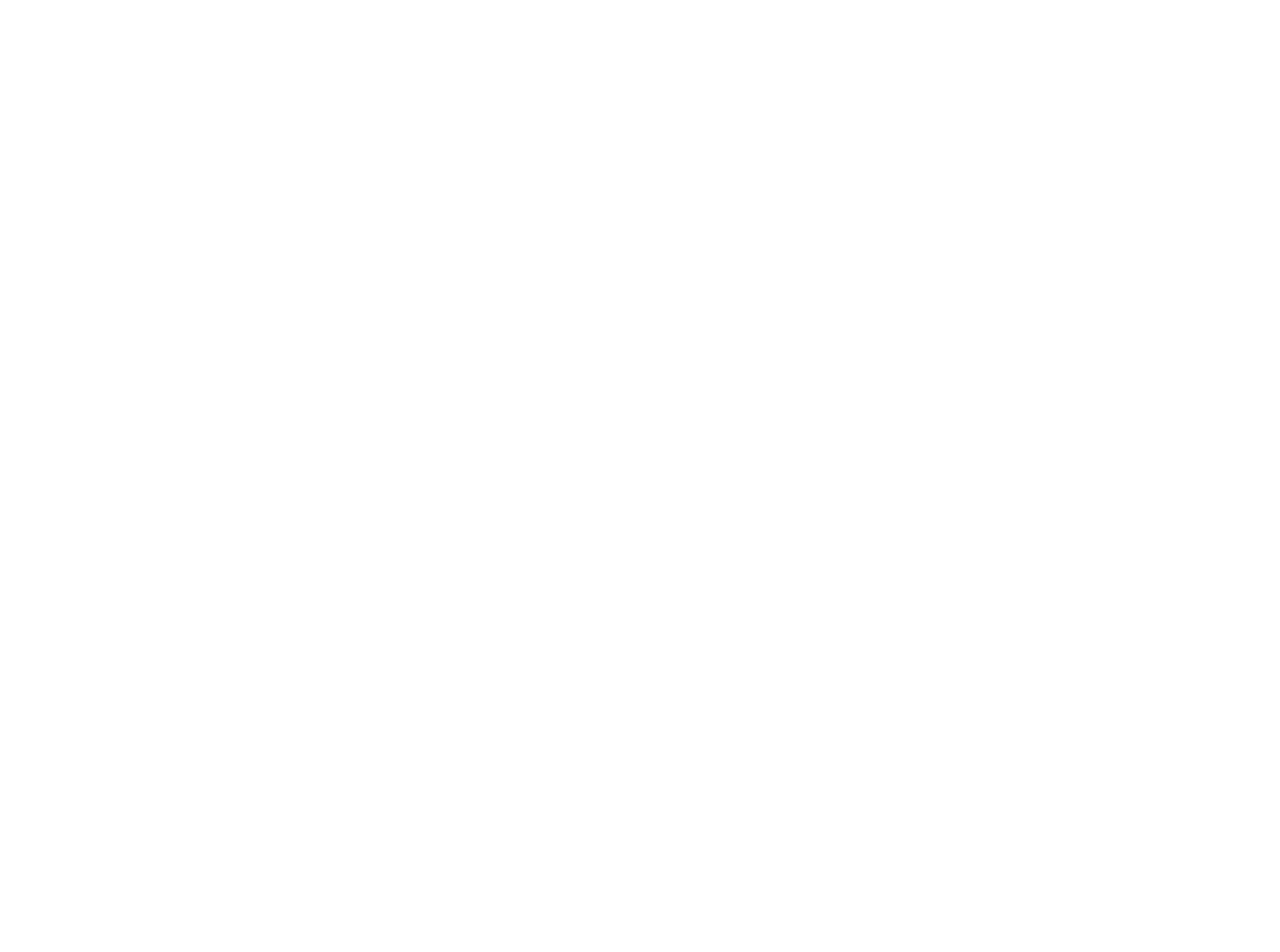
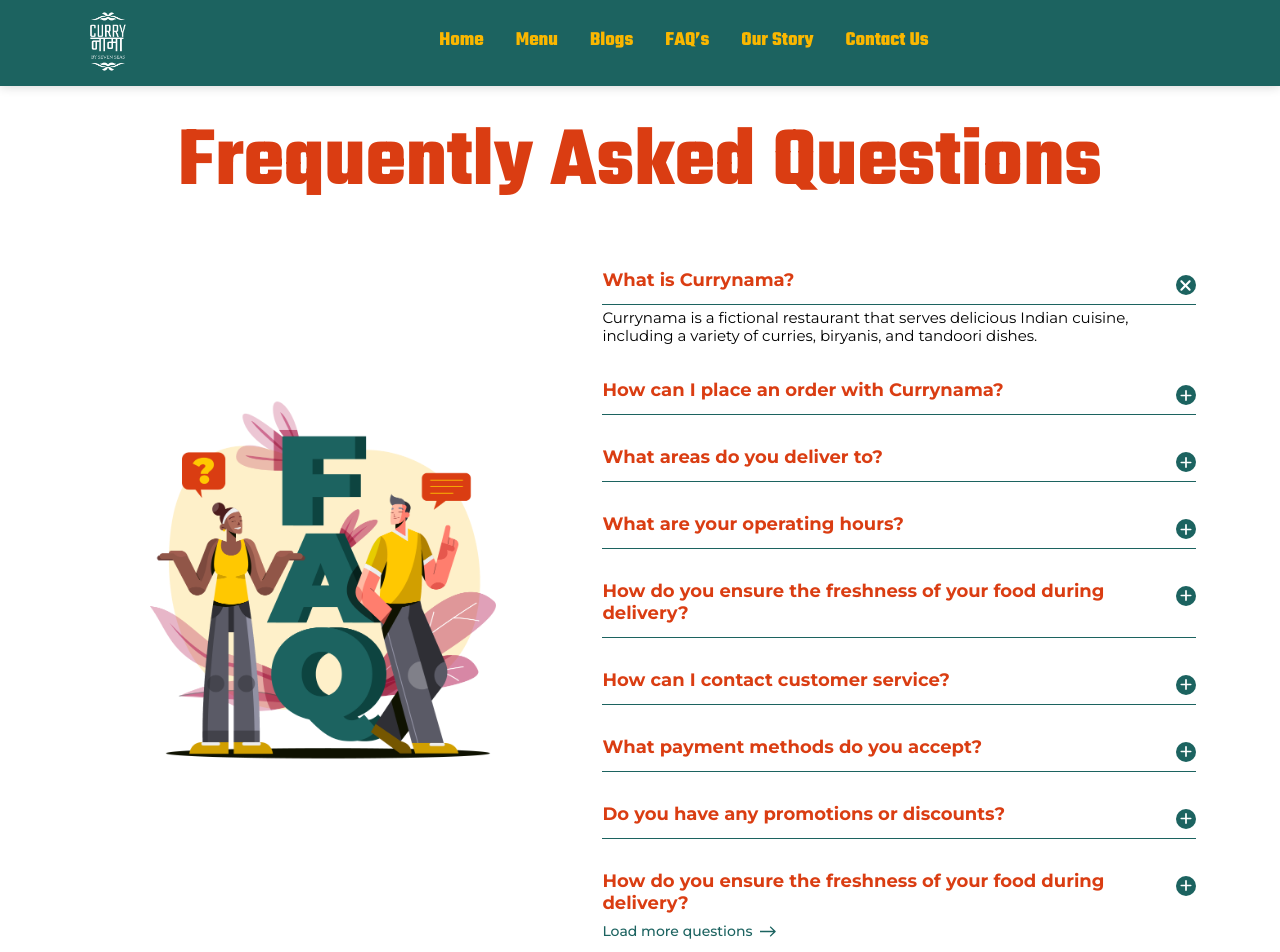
Before and after one commit to talha-ansarii/CurryNama, a React (Vite) app: page /faq in a window 1280 px wide. Before the commit this address had no page. Shown: the top 952 px of the page. Before the commit the page ends 800 px from the top, so only its background shows below. Built offline with nearby package versions, Linux system fonts and the light colour scheme.

Commit message:
faq page

```diff
--- a/src/App.jsx
+++ b/src/App.jsx
@@ -3,6 +3,7 @@
 import { BrowserRouter, Route, Routes } from 'react-router-dom'
 import Home from './pages/Home'
 import ContactUs from './pages/ContactUs'
+import Faq from './pages/Faq'
 
 const App = () => {
   return (
@@ -11,6 +12,7 @@
 
         <Route path='/' element={<Home />} />
         <Route path='/contactus' element={<ContactUs />} />
+        <Route path='/faq' element={<Faq />} />
 
     </Routes>
   </BrowserRouter>
--- a/src/components/FAQ.jsx
+++ b/src/components/FAQ.jsx
@@ -4,21 +4,21 @@
 import { FaPlus } from "react-icons/fa6";
 
 
-const FAQ = ({ faq, index, toggleFAQ }) => {
+const HomePageFAQ = ({ faq, index, toggleFAQ }) => {
   return (
 
         <div
-      className={`faq ${faq.open ? "open" : ""} my-4 p-2 lg:p-4 bg-[#F1F4F9] rounded-lg `}
+      className={`faq ${faq.open ? "open" : ""} my-0 p-2 lg:p-4  rounded-lg `}
       key={index}
       onClick={() => toggleFAQ(index)}
     >
-      <div className="faq-question montserrat font-[700] text-[10px] leading-[21.6px] md:text-[16px] md:leading-[21.6px] lg:text-[22px] lg:leading-[26.6px] relative  pr-20 transition-all duration-500 ease-out">
+      <div className="faq-question montserrat font-[700] text-[#DA3D12] text-[11px] leading-[15.6px] md:text-[16px] md:leading-[21.6px] lg:text-[18px] lg:leading-[21.94px] relative  pr-20 transition-all duration-500 ease-out border-b-[#1C6360] border-b pb-1 lg:pb-3">
         {faq.question}
-        <span className=" cursor-pointer absolute top-[20px] right-[-10px] transform -translate-y-1/2 w-8 h-8 transition-all duration-500 ease-out">
-          {faq.open ? <div><FaPlus className='rotate-[45deg] text-font-blue ' /></div>  : <FaPlus className='text-font-blue'/>}
+        <span className=" cursor-pointer absolute right-0 bottom-0 lg:top-[15px] lg:right-[0px] transform -translate-y-1/2 lg:w-[20px] lg:h-[20px] w-[10px] h-[10px] md:w-[17px] md:h-[17px] p-[1px] lg:p-1 transition-all duration-500 ease-out bg-[#1C6360] flex  justify-center items-center  rounded-full text-white md:p-[2px] ">
+          {faq.open ? <div><FaPlus className='rotate-[45deg] w-[10px] h-[10px]  md:w-[17px] md:h-[17px]  ' /></div>  : <FaPlus className=' w-[10px] h-[10px]  md:w-[17px] md:h-[17px]'/>}
         </span>
       </div>
-      <div className={`montserrat faq-answer text-[8px] lg:text-[20px] lg:leading-[23.6px] leading-[9.5px] md:text-[14px] md:leading-[16.6px] overflow-hidden transition-all duration-200 ease ${faq.open ? "max-h-screen opacity-100 py-1" : "max-h-0 opacity-0"}`}>
+      <div className={`montserrat faq-answer text-[8px] lg:text-[15px] lg:leading-[17.6px] leading-[9.5px] md:text-[14px] md:leading-[16.6px] overflow-hidden transition-all duration-200 ease ${faq.open ? "max-h-screen opacity-100 py-1" : "max-h-0 opacity-0"}`}>
         {faq.answer}
       </div>
     </div>
@@ -30,4 +30,4 @@
 
 
 
-export default FAQ
+export default HomePageFAQ
--- /dev/null
+++ b/src/components/HomePageFAQ.jsx
@@ -0,0 +1,33 @@
+import React from 'react'
+
+import { RxCross2 } from "react-icons/rx";
+import { FaPlus } from "react-icons/fa6";
+
+
+const HomePageFAQ = ({ faq, index, toggleFAQ }) => {
+  return (
+
+        <div
+      className={`faq ${faq.open ? "open" : ""} my-4 p-2 lg:p-4 bg-[#F1F4F9] rounded-lg `}
+      key={index}
+      onClick={() => toggleFAQ(index)}
+    >
+      <div className="faq-question montserrat font-[700] text-[10px] leading-[21.6px] md:text-[16px] md:leading-[21.6px] lg:text-[22px] lg:leading-[26.6px] relative  pr-20 transition-all duration-500 ease-out">
+        {faq.question}
+        <span className=" cursor-pointer absolute top-[20px] right-[-10px] transform -translate-y-1/2 w-8 h-8 transition-all duration-500 ease-out">
+          {faq.open ? <div><FaPlus className='rotate-[45deg] text-font-blue ' /></div>  : <FaPlus className='text-font-blue'/>}
+        </span>
+      </div>
+      <div className={`montserrat faq-answer text-[8px] lg:text-[20px] lg:leading-[23.6px] leading-[9.5px] md:text-[14px] md:leading-[16.6px] overflow-hidden transition-all duration-200 ease ${faq.open ? "max-h-screen opacity-100 py-1" : "max-h-0 opacity-0"}`}>
+        {faq.answer}
+      </div>
+    </div>
+  )
+}
+
+
+
+
+
+
+export default HomePageFAQ
--- a/src/components/Navbar.jsx
+++ b/src/components/Navbar.jsx
@@ -42,7 +42,7 @@
           <Link to='#' className='teko font-[700] hover:text-white transition-all ease-out duration-300 text-[20px] leading-[28.66px] text-[#FAB700]'>Home</Link>
           <Link to='#' className='teko font-[700] hover:text-white transition-all ease-out duration-300 text-[20px] leading-[28.66px] text-[#FAB700]'>Menu</Link>
           <Link to='#' className='teko font-[700] hover:text-white transition-all ease-out duration-300 text-[20px] leading-[28.66px] text-[#FAB700]'>Blogs</Link>
-          <Link to='#' className='teko font-[700] hover:text-white transition-all ease-out duration-300 text-[20px] leading-[28.66px] text-[#FAB700]'>FAQ’s</Link>
+          <Link to='/faq' className='teko font-[700] hover:text-white transition-all ease-out duration-300 text-[20px] leading-[28.66px] text-[#FAB700]'>FAQ’s</Link>
           <Link to='#' className='teko font-[700] hover:text-white transition-all ease-out duration-300 text-[20px] leading-[28.66px] text-[#FAB700]'>Our Story</Link>
           <Link to='/contactus' className='teko font-[700] hover:text-white transition-all ease-out duration-300 text-[20px] leading-[28.66px] text-[#FAB700]'>Contact Us</Link>
         </div>
--- a/src/components/Questions.jsx
+++ b/src/components/Questions.jsx
@@ -1,5 +1,5 @@
 import React, { useState } from "react";
-import FAQ from "./FAQ";
+import HomePageFAQ from "./HomePageFAQ";
 
 const Questions = () => {
   const [faqs, setFaqs] = useState([
@@ -44,7 +44,7 @@
       </div>
       <div className="faqs w-full  mx-auto  p-1 ">
             {faqs.map((faq, index) => (
-              <FAQ faq={faq} index={index} key={index} toggleFAQ={toggleFAQ} />
+              <HomePageFAQ faq={faq} index={index} key={index} toggleFAQ={toggleFAQ} />
             ))}
           </div>
           <div className="w-full flex justify-end">
--- /dev/null
+++ b/src/pages/Faq.jsx
@@ -0,0 +1,149 @@
+import React, { useEffect, useRef, useState } from "react";
+import Navbar from "../components/Navbar";
+import FAQ from "../components/FAQ";
+import Footer from "../components/Footer";
+
+const Faq = () => {
+  const [faqs, setFaqs] = useState([
+    {
+      question: "What is Currynama?",
+      answer:
+        "Currynama is a fictional restaurant that serves delicious Indian cuisine, including a variety of curries, biryanis, and tandoori dishes.",
+      open: true,
+    },
+    {
+      question: "How can I place an order with Currynama?",
+      answer:
+        "You can place an order with Currynama through our website or mobile app. Simply select your items, add them to your cart, and proceed to checkout.",
+      open: false,
+    },
+    {
+      question: "What areas do you deliver to?",
+      answer:
+        "We deliver to select areas within the city. You can check if we deliver to your location by entering your address during the ordering process.",
+      open: false,
+    },
+    {
+      question: "What are your operating hours?",
+      answer:
+        "Our operating hours are from 11:00 AM to 10:00 PM, Monday to Sunday. Please note that delivery times may vary based on your location.",
+      open: false,
+    },
+    {
+      question: "How do you ensure the freshness of your food during delivery?",
+      answer:
+        "We use insulated packaging and temperature-controlled bags to maintain the freshness and quality of your food during delivery.",
+      open: false,
+    },
+    {
+      question: "How can I contact customer service?",
+      answer:
+        "You can contact our customer service team through the contact form on our website, via email at",
+      open: false,
+    },
+    {
+      question: "What payment methods do you accept?",
+      answer:
+        "We accept all major credit cards, debit cards, and popular digital payment methods like PayPal and Apple Pay.",
+      open: false,
+    },
+    {
+      question: "Do you have any promotions or discounts?",
+      answer:
+        "We offer regular promotions and discounts on select menu items. Check our website or social media pages for the latest deals.",
+      open: false,
+    },
+    {
+      question: "How do you ensure the freshness of your food during delivery?",
+      answer:
+        "Our packaging is designed to maintain the temperature and freshness of your food, ensuring it arrives hot and delicious.",
+      open: false,
+    },
+    {
+      question: "What is your return or refund policy?",
+      answer:
+        "If you are not satisfied with your order, please contact our customer service within 24 hours for assistance with refunds or replacements.",
+      open: false,
+    },
+    {
+      question: "Do you offer catering services?",
+      answer:
+        "Yes, we provide catering services for events and parties. Contact us for more information and customized menu options.",
+      open: false,
+    },
+    {
+      question: "How can I contact customer service?",
+      answer:
+        "You can reach our customer service through the contact form on our website, via email at support@sevenburgers.com, or by calling our hotline at (123) 456-7890.",
+      open: false,
+    },
+    {
+      question: "Do you have any promotions or discounts?",
+      answer:
+        "We regularly offer promotions and discounts. Check our website or subscribe to our newsletter for the latest deals.",
+      open: false,
+    }
+  ]);
+
+  const faqsRef = useRef(null);
+
+  const toggleFAQ = (index) => {
+    setFaqs(
+      faqs.map((faq, i) => {
+        if (i === index) {
+          faq.open = !faq.open;
+        } else {
+          faq.open = false;
+        }
+        return faq;
+      })
+    );
+  };
+
+  const scrollToBottom = () => {
+    if (faqsRef.current) {
+      // console.log(faqsRef.current.scrollHeight)
+      faqsRef.current.scrollTo({ top: faqsRef.current.scrollHeight, behavior: "smooth" });
+    }
+  };
+
+  return (
+    <div className="bg-[white]">
+      <Navbar />
+      <div className="pt-[100px]  text-[24px] md:text-[40px] lg:text-[85px] bg-[white] absolute w-full z-20 teko font-[700] text-center text-[#DA3D12]">
+        Frequently Asked Questions
+      </div>
+      <div className="w-[90%] h-[900px] lg:h-[1000px] mx-auto relative flex lg:flex-row flex-col lg:pt-[220px]">
+        <div className="lg:w-[40%] pt-[0px] md:pt-[100px] lg:pt-20 flex justify-center items-center m-auto">
+          <img
+            src="/Faq/1.png"
+            alt="faq"
+            className="z-[0] md:mt-20 w-[253px] md:w-[375px] md:h-[387px] h-[261px]  transition-all ease-linear duration-400 lg:w-[30%] lg:absolute lg:translate-y-[-50%] top-[50%] object-contain"
+          />
+        </div>
+        <div className="lg:w-[55%]">
+          <div
+            ref={faqsRef}
+            className="faqs w-full h-[300px] md:h-[250px] mt-[-100px] lg:h-[85%] md:mt-[30px] lg:mt-[30px]  overflow-y-scroll mx-auto cursor-pointer p-1"
+          >
+            {faqs.map((faq, index) => (
+              <FAQ faq={faq} index={index} key={index} toggleFAQ={toggleFAQ} />
+            ))}
+          </div>
+          <div
+            className="flex gap-2 lg:mb-0 mb-10 ml-2 lg:ml-5 w-full items-center hover:underline cursor-pointer mt-2"
+            onClick={scrollToBottom}
+          >
+            <div className="montserrat font-[500] text-[10px] md:text-[14px] lg:text-[14px] text-[#1C6360]">
+              Load more questions
+            </div>
+            <img src="/Faq/arrow.svg" alt="faq" className="lg:w-[16px] md:w-[16px] w-[14px]" />
+          </div>
+        </div>
+      </div>
+      <Footer />
+    </div>
+  );
+};
+
+export default Faq;
--- a/src/pages/Home.jsx
+++ b/src/pages/Home.jsx
@@ -31,7 +31,7 @@
               </button>
             </div>
           </div>
-          <div className="md:w-[50%] lg:w-[50%] h-[50%]   md:flex lg:flex justify-end items-end ">
+          <div className="md:w-[50%] lg:w-[50%] h-[50%] lg:pt-10   md:flex lg:flex justify-end items-end ">
             <RotatingImages />
           </div>
         </div>
```
Also changed, not shown: src/components/PiledCards.jsx (+9 -3 lines), public/Faq/1.png (added), public/Faq/arrow.svg (added).
